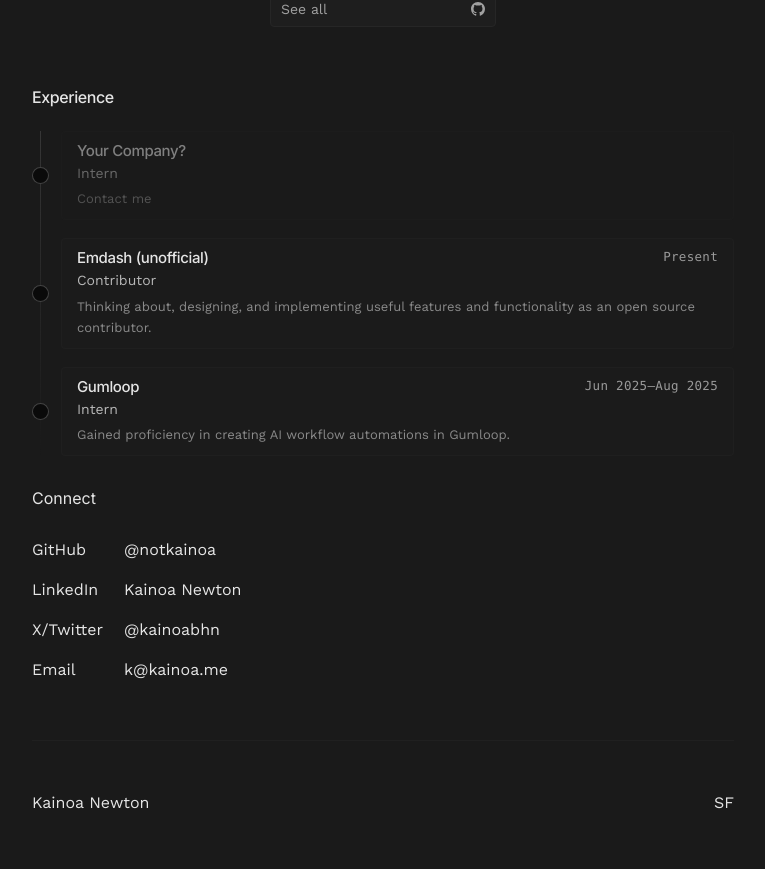
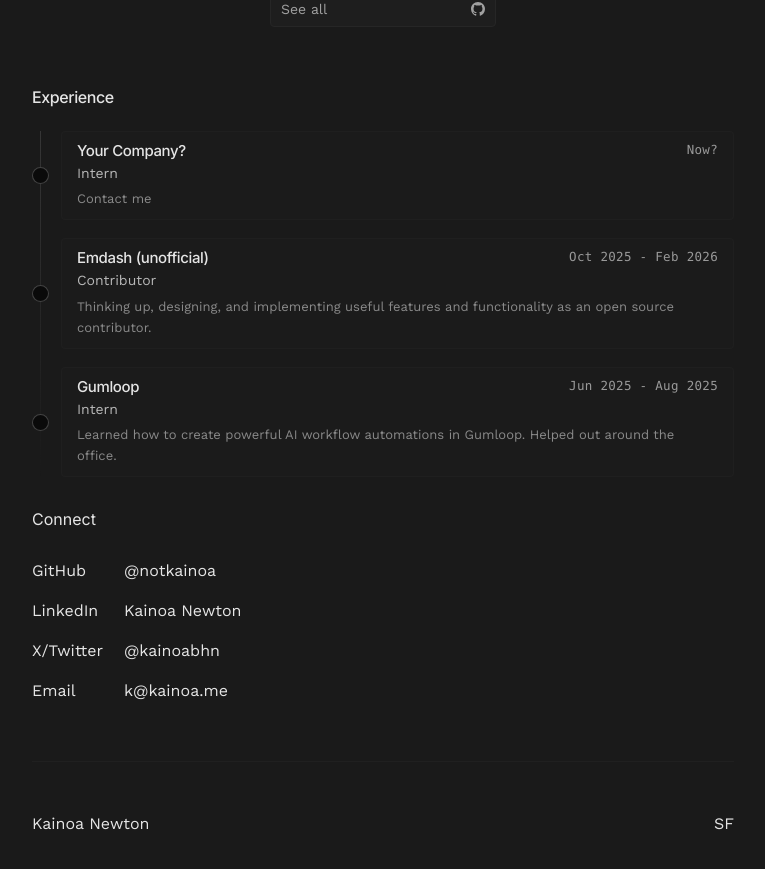
Before and after one commit to notkainoa/kainoa.me, a React (Vite) app: page / in a window 1280 px wide. Shown: the part 793-1662 px from the top of the page, without its empty margins (257-1022 px from the left). Built offline with nearby package versions, Linux system fonts and the light colour scheme.

Commit message:
Experience section updates

```diff
--- a/components/WorkList.tsx
+++ b/components/WorkList.tsx
@@ -45,7 +45,7 @@
                   </div>
                   {job.start && (
                     <span className="shrink-0 text-[#9a9a9a] text-[12.5px] tabular-nums leading-tight tracking-wide font-mono">
-                      {job.end ? `${job.start}–${job.end}` : job.start}
+                      {job.end ? `${job.start} - ${job.end}` : job.start}
                     </span>
                   )}
                 </div>
--- a/constants.ts
+++ b/constants.ts
@@ -16,7 +16,7 @@
   {
     company: "Your Company?",
     role: "Intern",
-    start: "",
+    start: "Now?",
     end: "",
     description: "Contact me",
     link: "mailto:k@kainoa.me"
@@ -24,9 +24,9 @@
   {
     company: "Emdash (unofficial)",
     role: "Contributor",
-    start: "Present",
-    end: "",
-    description: "Thinking about, designing, and implementing useful features and functionality as an open source contributor.",
+    start: "Oct 2025",
+    end: "Feb 2026",
+    description: "Thinking up, designing, and implementing useful features and functionality as an open source contributor.",
     link: "https://emdash.sh"
   },
   {
@@ -34,7 +34,7 @@
     role: "Intern",
     start: "Jun 2025",
     end: "Aug 2025",
-    description: "Gained proficiency in creating AI workflow automations in Gumloop.",
+    description: "Learned how to create powerful AI workflow automations in Gumloop. Helped out around the office.",
     link: "https://www.gumloop.com"
   },
 ];
```
